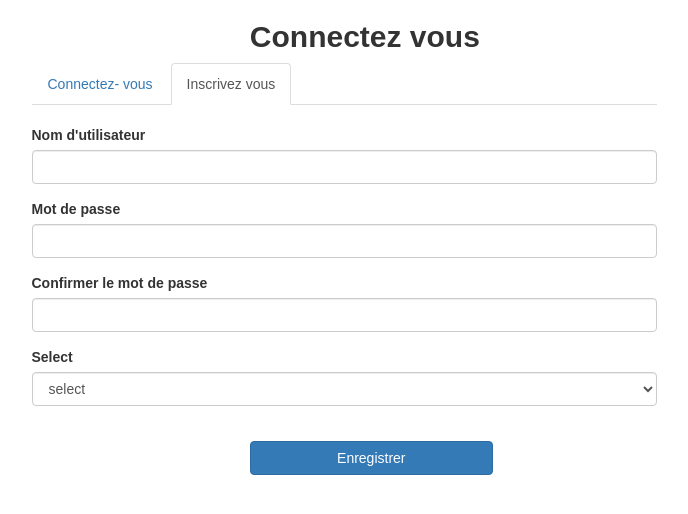
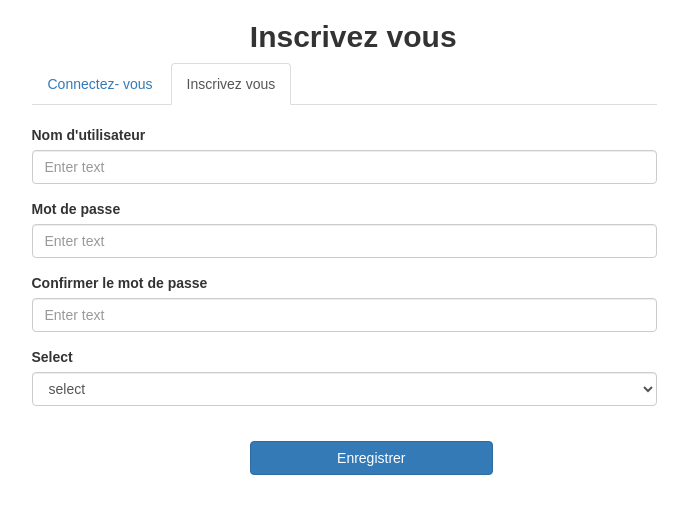
Before and after one commit to louis1509/projetCourseListe, a React (Create React App) app in the folder frontend/: page /Login in a window 1280 px wide. Both pictures are taken after a click on the tab "Inscrivez vous". Shown: the top 514 px of the page, without its empty margins (296-984 px from the left). Built offline with nearby package versions, Linux system fonts and the light colour scheme.

Commit message:
[FRONT] finish form and tied to post with axios (did not work)

```diff
--- a/frontend/package.json
+++ b/frontend/package.json
@@ -3,6 +3,7 @@
   "version": "0.1.0",
   "private": true,
   "dependencies": {
+    "axios": "^0.18.0",
     "react": "^16.4.1",
     "react-bootstrap": "^0.32.1",
     "react-dom": "^16.4.1",
--- a/frontend/src/components/login/LogonContainer.js
+++ b/frontend/src/components/login/LogonContainer.js
@@ -7,8 +7,22 @@ import Registration from "./registrationForm/Registration";
 class LogonContainer extends React.Component {
     constructor(props, context) {
         super(props, context);
+        //functions
+        this.handleSelect = this.handleSelect.bind(this);
+        //Label
         this.login           ="Connectez- vous";
         this.registration    ="Inscrivez vous";
+
+        this.state = {
+            title :'Connectez vous',
+            key   : 1
+        };
+
+     }
+
+     handleSelect(key){
+        if(key === 1) this.setState({title : "Connectez vous"});
+        if(key === 2) this.setState({title : "Inscrivez vous"});
      }
         render(){
             return (
@@ -17,12 +31,10 @@ class LogonContainer extends React.Component {
                         <Col sm={6} smOffset={3}>
                             <Row>
                                 <Col sm={6} smOffset={4}>
-                                    <h2><strong>Connectez vous</strong></h2>
+                                    <h2><strong>{this.state.title}</strong></h2>
                                 </Col>
                              </Row>
-                             <Tabs
-                               // activeKey={this.state.key}
-                               // onSelect={this.handleSelect}
+                             <Tabs onSelect={this.handleSelect}
                                 id="controlled-tab-example">
                                 <Tab eventKey={1} title={this.login}>
                                     <br/>
--- a/frontend/src/components/login/registrationForm/Registration.js
+++ b/frontend/src/components/login/registrationForm/Registration.js
@@ -1,20 +1,41 @@
 'use strict';
 import React, {Component} from 'react';
 import  {ControlLabel, FormControl, HelpBlock, FormGroup, Button, Row, Col} from 'react-bootstrap';
+import axios from 'axios';
 
 class Registration extends React.Component {
 	constructor(props, context){
 		super(props, context)
 
 		this.handleSubmit = this.handleSubmit.bind(this);
+		this.handleChange = this.handleChange.bind(this);
 		this.state = {
-				value : 'louis'
+				username 		: '',
+				password 		: '',
+				confirmPassword : '',
+				groupSelected 	: ''
 		};
 	}
 
 	handleSubmit(e){
-    	alert('A name was submitted: ' + this.state.value);
-    	e.preventDefault();
+		e.preventDefault();
+		alert('data');
+    	axios.post('http://localhost:3000/users/create', {username : "data"})
+    	.then(res=>{
+    		console.log(res);
+    		console.log(res.data);
+    	});
+
+ 	 }
+
+ 	 handleChange(event){
+ 	 	const target = event.target;
+ 	 	const value = target.value;
+ 	 	const name = target.name;
+
+ 	 	this.setState({
+ 	 		[name] : value
+ 	 	});
  	 }
 
 	render(){
@@ -24,41 +45,25 @@ class Registration extends React.Component {
 	         //validationState={this.getValidationState()}
 	         >
 	          <ControlLabel>Nom d'utilisateur</ControlLabel>
-	          <FormControl type="text"
-	            //value={this.state.value}
-	            //placeholder="Enter text"
-	            //onChange={this.handleChange}
-	          />
+	          <FormControl type="text" value={this.state.username} placeholder="Enter text" onChange={this.handleChange} name="username"/>
 	          <FormControl.Feedback />
 	        </FormGroup>
 
-	        <FormGroup controlId="firstPassword"
-	         //validationState={this.getValidationState()}
-	        >
+	        <FormGroup controlId="firstPassword">
 	          <ControlLabel>Mot de passe</ControlLabel>
-	          <FormControl type="passwort"
-	            //value={this.state.value}
-	            //placeholder="Enter text"
-	            //onChange={this.handleChange}
-	          />
+	          <FormControl type="password" value={this.state.password} placeholder="Enter text" onChange={this.handleChange} name="password"/>
 	          <FormControl.Feedback />
 	        </FormGroup>
 
-	        <FormGroup controlId="confirmPassword"
-	         //validationState={this.getValidationState()}
-	        >
+	        <FormGroup controlId="confirmPassword">
 	          <ControlLabel>Confirmer le mot de passe</ControlLabel>
-	          <FormControl type="passwort"
-	            //value={this.state.value}
-	            //placeholder="Enter text"
-	            //onChange={this.handleChange}
-	          />
+	          <FormControl type="password" value={this.state.value} placeholder="Enter text" onChange={this.handleChange} name="confirmPassword"/>
 	          <FormControl.Feedback />
 	        </FormGroup>
 
 		    <FormGroup controlId="formControlsSelect">
 		      <ControlLabel>Select</ControlLabel>
-		      <FormControl componentClass="select" placeholder="select">
+		      <FormControl componentClass="select" placeholder="select" onChange={this.handleChange} name="groupSelected">
 		        <option value="select">select</option>
 		        <option value="other">...</option>
 		      </FormControl>
```
Also changed, not shown: 1 other file (tests, documents, lock files or other folders).
